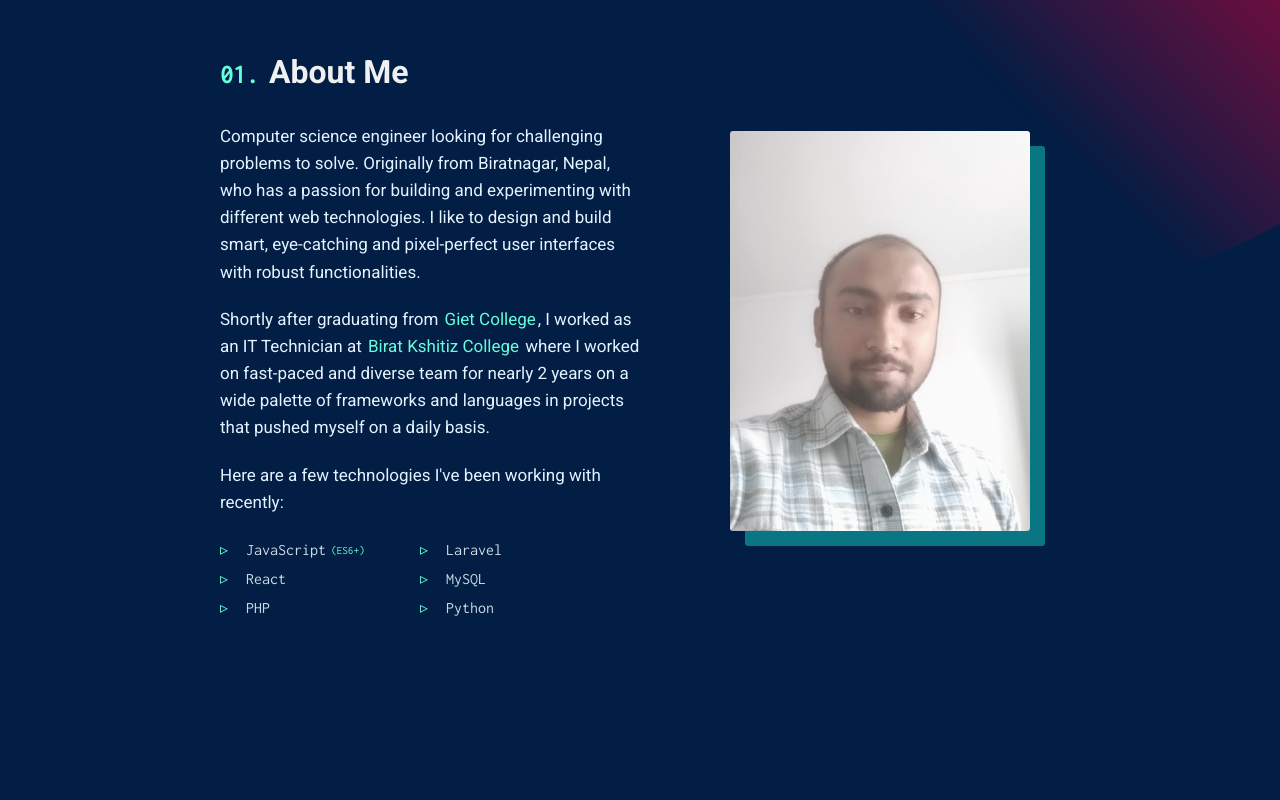
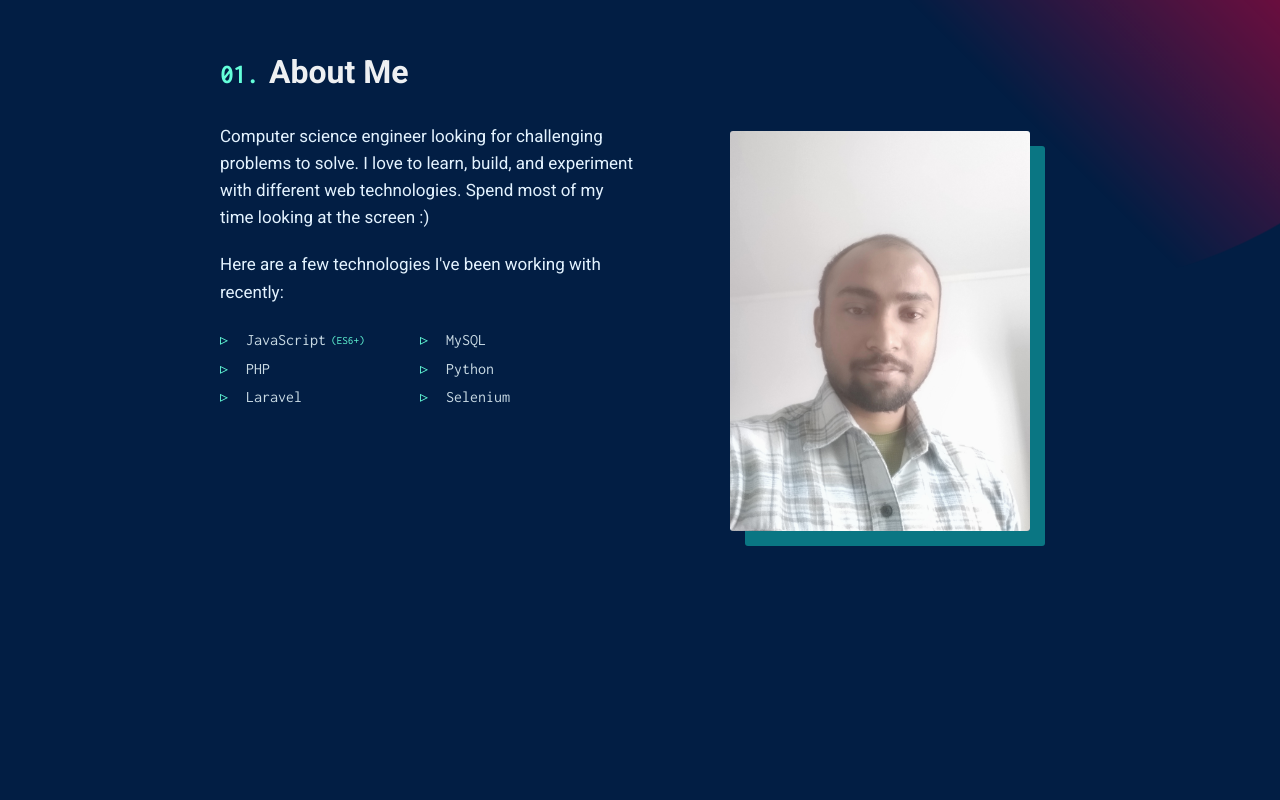
Before and after one commit to cshyam1892/portfolio, a React (Create React App) app: page / in a window 1280 px wide. Shown: the part 1000-1800 px from the top of the page. Built offline with nearby package versions, Linux system fonts and the light colour scheme.

Commit message:
finished editing images

```diff
--- a/src/components/AboutMe/AboutMe.js
+++ b/src/components/AboutMe/AboutMe.js
@@ -14,32 +14,7 @@ const AboutMe = () => {
 							<span>01. </span>About Me
 						</h2>
 						<p>
-							Computer science engineer looking for challenging problems to solve.
-		          Originally from Biratnagar, Nepal, who has a passion for building and experimenting with different
-							web technologies. I like to design and build smart, eye-catching
-							and pixel-perfect user interfaces with robust functionalities.
-						</p>
-						<p>
-							Shortly after graduating from{' '}
-							<a
-								href='https://www.giet.ac.in/'
-								target='_blank'
-								rel='noopener noreferrer'
-								className='hyperlink'>
-							  Giet College
-							</a>
-							, I worked as an IT Technician
-							at{' '}
-							<a
-								href='http://kshitiz.edu.np/'
-								target='_blank'
-								rel='noopener noreferrer'
-								className='hyperlink'>
-							  Birat Kshitiz College
-							</a>{' '}
-							where I worked on fast-paced and diverse team for nearly 2 years on
-							a wide palette of frameworks and languages in projects that pushed
-							myself on a daily basis.
+	    Computer science engineer looking for challenging problems to solve. I love to learn, build, and experiment with different web technologies. Spend most of my time looking at the screen :)
 						</p>
 						<p>Here are a few technologies I've been working with recently:</p>
 						<section className='skills'>
@@ -48,21 +23,21 @@ const AboutMe = () => {
 									<span>▹</span> JavaScript <span class="es6">(ES6+)</span>
 								</li>
 								<li>
-									<span>▹</span> React
+									<span>▹</span> PHP
 								</li>
 								<li>
-									<span>▹</span> PHP
+									<span>▹</span> Laravel
 								</li>
 							</ul>
 							<ul>
-								<li>
-									<span>▹</span> Laravel
-								</li>
 								<li>
 									<span>▹</span> MySQL
 								</li>
 								<li>
 									<span>▹</span> Python
+								</li>
+								<li>
+									<span>▹</span> Selenium
 								</li>
 							</ul>
 						</section>
--- a/src/components/Footer/Footer.js
+++ b/src/components/Footer/Footer.js
@@ -4,7 +4,7 @@ import './Footer.scss';
 const Footer = () => {
 	return (
 		<footer className='Footer' name='Footer'>
-			<p>@ 2020 Shyam Chaudhary</p>
+			<p>@ 2020 Shyam Chaudhary / Theme & Design by <a href="https://github.com/bchiang7">bchiang7</a></p>
 		</footer>
 	);
 };
--- a/src/components/Home/Home.js
+++ b/src/components/Home/Home.js
@@ -15,9 +15,8 @@ const Home = () => {
 						<span>
 							<b>Computer Science Engineer</b>
 						</span>{' '}
-						and Web design enthusiast based in Hamilton, New Zealand(but open to new
-						adventures!) My areas of expertise are PHP, JavaScript, Basic UI Design,
-	          and Test-Driven Development.
+						based in Hamilton, New Zealand.
+    						I'm curious and passionate about web technolgoies, anything Unix-like, and football(huge fan of Man Utd!).
 					</p>
 					<div>
 						<Fade bottom cascade delay={800}>
@@ -25,7 +24,7 @@ const Home = () => {
 								<button className='contact-button'>Get In Touch</button>
 							</a>
 							<a
-								href='https://drive.google.com/file/d/11ZP-EHc_inc8XYkDqW4qvyoGKOy3_flz/view?usp=sharing'
+								href='https://drive.google.com/file/d/1xQNsS29HQ6w4t20icgZSK68_Go6xwViA/view?usp=sharing'
 								target='_blank'
 								rel='noopener noreferrer'
 								className='button-link'>
--- a/src/data/jobs.js
+++ b/src/data/jobs.js
@@ -1,12 +1,11 @@
 const jobs = [
 	{
 		id: 0,
-		title: 'Lead Developer',
+		title: 'Junior Developer',
 		company: 'The Gig',
 		location: 'Hamilton, New Zealand',
-		dateRange: 'July 2020 - Ongoing',
+		dateRange: 'July 2020 - Nov 2020',
 		url: 'https://thegigwebsite.web.app/', description: [
-			'Team management, Sprint management, Standard setting, Proposing and shepherding changes.',
 			'Developing and Testing code with documentation in each sprint.'
 		]
 	},
--- a/src/data/projects.js
+++ b/src/data/projects.js
@@ -1,5 +1,5 @@
 import one from '../assets/one.png';
-import two from '../assets/two.png';
+import three from '../assets/three.png';
 
 const projects = [
 	{
@@ -8,26 +8,24 @@ const projects = [
 		description:
 			'A full-fledged Hotel website where you can book hotel rooms if available, send message, compare prices, etc.',
 		repoLink: 'https://github.com/cshyam1892/RARAHOTEL',
-		deployLink: 'https://000webhost.com/',
+		deployLink: '',
 		image: one,
-		role: 'Hobby Project',
+		role: 'Side Project',
 		weekDuration: 'Ongoing 2',
 		technologies1: ['Laravel'],
 		technologies2: ['MySQL']
 	},
 	{
 		id: 2,
-		title: 'The Gig Website ',
-		description:
-			'Created the gig website for Wintec virtual company called "The GiG". This is to showcase what the gig stands for, \
-		what gig does. ',
-		repoLink: 'https://github.com/cshyam1892/',
-		deployLink: 'https://thegigwebsite.web.app/',
-		image: two,
-		role: 'Project Lead',
-		weekDuration: 'Ongoing 5',
-		technologies1: ['Bootstrap','jQuery'],
-		technologies2: ['PHP'],
+		title: 'TimeLog',
+		description: 'A simple web application to store and calculate working hours. ',
+		repoLink: 'https://github.com/cshyam1892/timelog',
+		deployLink: 'https://timelogst101.herokuapp.com/',
+		image: three,
+		role: 'Side Project',
+		weekDuration: 'Finished Working Prototype',
+		technologies1: ['Laravel','jQuery', 'Tailwind CSS'],
+		technologies2: ['MySQL']
 	}
 
 ];
```
Also changed, not shown: package.json (+8 -8 lines), src/assets/three.png (added), 1 other file (tests, documents, lock files or other folders).
